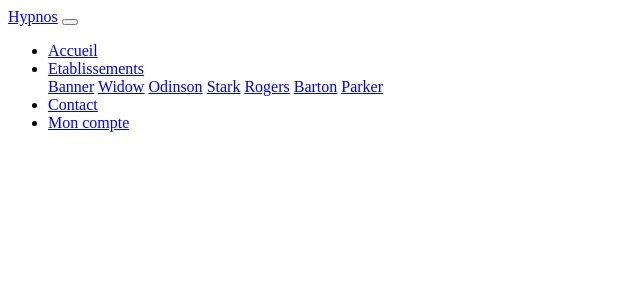
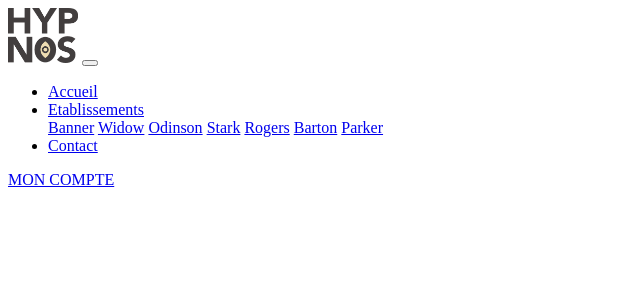
Before and after one commit to VariantT505/project_ecf, a Symfony app: template templates/home/index.html.twig in a window 1280 px wide. Shown: the top 300 px of the page, without its empty margins (0-640 px from the left). Run offline with Twig, Linux system fonts and the light colour scheme; the template is opened without the code that fills it, so the values that code supplies are empty; some libraries are stand-ins or nearby versions.

Commit message:
menu terminé dans un fichier séparé

```diff
--- a/templates/navbar.html.twig
+++ b/templates/navbar.html.twig
@@ -1,15 +1,17 @@
-<nav class="navbar navbar-expand-lg navbar-light">
-  <a class="navbar-brand" href="#">Hypnos</a>
+<div class="container-fluid">
+	<div class="row">
+		<nav class="navbar navbar-expand-lg navbar-light bg-white">
+			<div class="container col-8">
+				<a class="navbar-brand" href="index.php"><img src="../../images/hypnos.png" width="70px" alt="Hypnos logo"></a>
 				<button class="navbar-toggler" type="button" data-toggle="collapse" data-target="#navbarSupportedContent" aria-controls="navbarSupportedContent" aria-expanded="false" aria-label="Toggle navigation">
 					<span class="navbar-toggler-icon"></span>
 				</button>
-
 				<div class="collapse navbar-collapse" id="navbarSupportedContent">
-    <ul class="navbar-nav mr-auto">
-      <li class="nav-item active">
-        <a class="nav-link" href="#">Accueil</a>
+					<ul class="navbar-nav me-auto mb-2 mb-lg-0">
+						<li class="nav-item px-5">
+							<a class="nav-link" href="index.php">Accueil</a>
 						</li>
-      <li class="nav-item dropdown">
+						<li class="nav-item px-5 dropdown">
 							<a class="nav-link dropdown-toggle" href="#" id="navbarDropdown" role="button" data-toggle="dropdown" aria-haspopup="true" aria-expanded="false">
 								Etablissements
 							</a>
@@ -23,11 +25,15 @@
 								<a class="dropdown-item" href="etab/parker.php">Parker</a>
 							</div>
 						</li>
-        <li class="nav-item">
-        <a class="nav-link" href="#">Contact</a>
+						<li class="nav-item px-5">
+							<a class="nav-link" href="contact.php">Contact</a>
 						</li>
-        <li class="nav-item">
-        <a class="nav-link" href="#">Mon compte</a>
-      </li>    </ul>
+					</ul>
+					<div class="d-flex">
+          <a class="btn btn-outline-secondary" href="login.php" role="button">MON COMPTE</a>
+					</div>
+				</div>
 			</div>
 		</nav>
+	</div>
+</div>
```
Also changed, not shown: assets/styles/app.scss (+47 -1 lines), templates/home/index.html.twig (+6 -5 lines), public/images/hypnos.png (added). Lines whose indentation alone changed are shown as unchanged.
